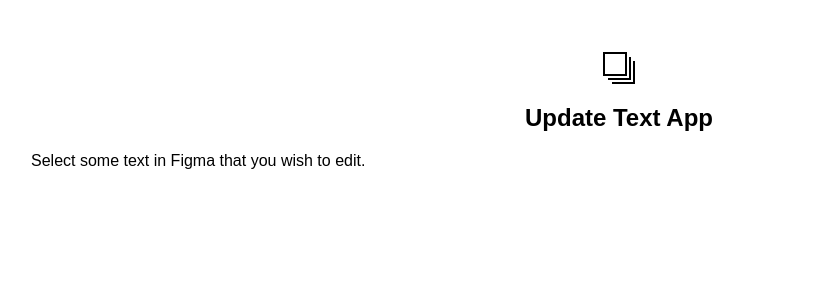
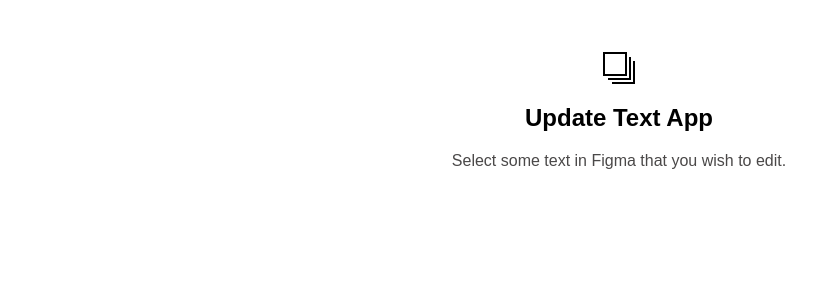
Before and after one commit to dittowords/figma-plugin-react-template, a React app: page / in a window 1280 px wide. Shown: the top 300 px of the page, without its empty margins (21-837 px from the left). Built offline with nearby package versions, Linux system fonts and the light colour scheme.

Commit message:
ui changes

```diff
--- a/package.json
+++ b/package.json
@@ -25,7 +25,7 @@
     "css-loader": "^3.1.0",
     "express": "^4.17.1",
     "fork-ts-checker-webpack-plugin": "^6.2.4",
-  "html-webpack-inline-source-plugin": "0.[w0.10",
+    "html-webpack-inline-source-plugin": "0.0.10",
     "html-webpack-plugin": "^3.2.0",
     "react-refresh": "^0.1.0",
     "react-refresh-typescript": "^1.1.0",
--- a/src/App.tsx
+++ b/src/App.tsx
@@ -28,7 +28,7 @@
     </div>
 
     <div>
-      {selectedTextNodes.length === 0 && <div>Select some text in Figma that you wish to edit.</div>}
+      {selectedTextNodes.length === 0 && <div className="select-warning">Select some text in Figma that you wish to edit.</div>}
       <div className="textList">
       {selectedTextNodes.map((node, index) => (
         <TextItem
--- a/src/code.ts
+++ b/src/code.ts
@@ -1,7 +1,15 @@
 /// <reference path="../node_modules/@figma/plugin-typings/index.d.ts" />
 
+const PREVIEW_ENV = process.env.PREVIEW_ENV
+
+
 figma.showUI(__html__);
-figma.ui.resize(400, 500);
+
+if (PREVIEW_ENV === 'figma') {
+  figma.ui.resize(300, 200);
+} else {
+  figma.ui.resize(400, 400);
+}
 
 const getSelectedNodes = () => {
   const selectedTextNodes = figma.currentPage.selection
--- a/src/ui.css
+++ b/src/ui.css
@@ -64,6 +64,10 @@
   width: 340px;
   border: 1px solid black;
 }
+.select-warning {
+  text-align: center;
+  color: #4a4848;
+}
 .preview-connection-status {
   border-radius: 50px/50px;
   background-color: #f00;
```
Also changed, not shown: 3 other files (tests, documents, lock files or other folders).
